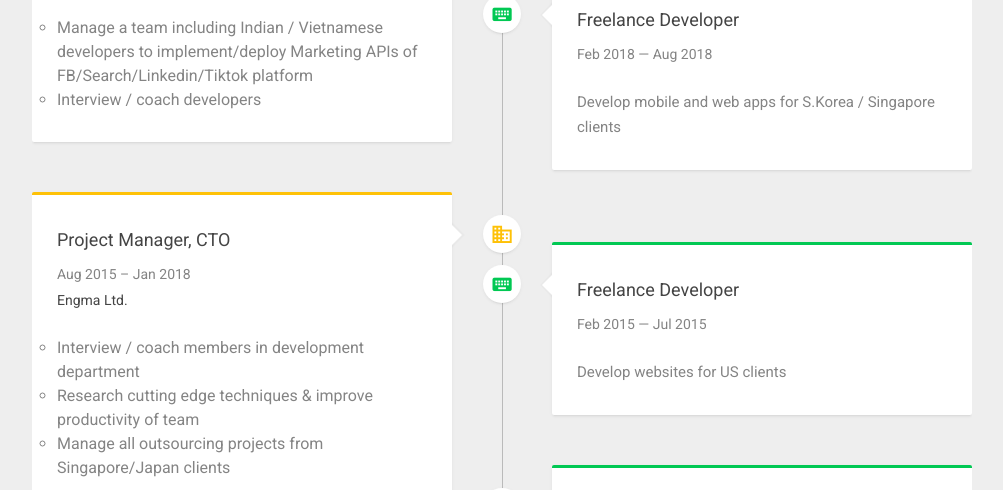
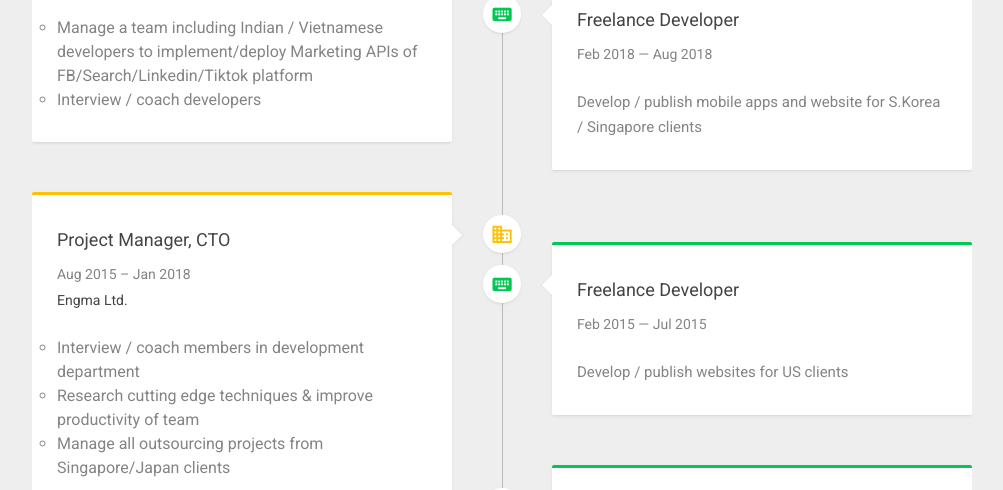
Before and after one commit to martinsangdo/martinsangdo.github.io, a plain HTML site: page index.html in a window 1280 px wide. Shown: the part 2829-3319 px from the top of the page, without its empty margins (138-1141 px from the left). Drawn offline with Linux system fonts and the light colour scheme; a script that the page names is missing.

Commit message:
- update time

```diff
--- a/index.html
+++ b/index.html
@@ -461,7 +461,7 @@
 											</div>
 											<div class="timeline-body">
 												<p class="mt-25">
-													Develop mobile and web apps for S.Korea / Singapore clients
+													Develop / publish mobile apps and website for S.Korea / Singapore clients
 												</p>
 											</div>
 										</div>
@@ -499,7 +499,7 @@
 												<span class="duration mb-5">Feb 2015 — Jul 2015</span>
 											</div>
 											<div class="timeline-body">
-												<p class="mt-25">Develop websites for US clients</p>
+												<p class="mt-25">Develop / publish websites for US clients</p>
 											</div>
 										</div>
 									</li>
```
